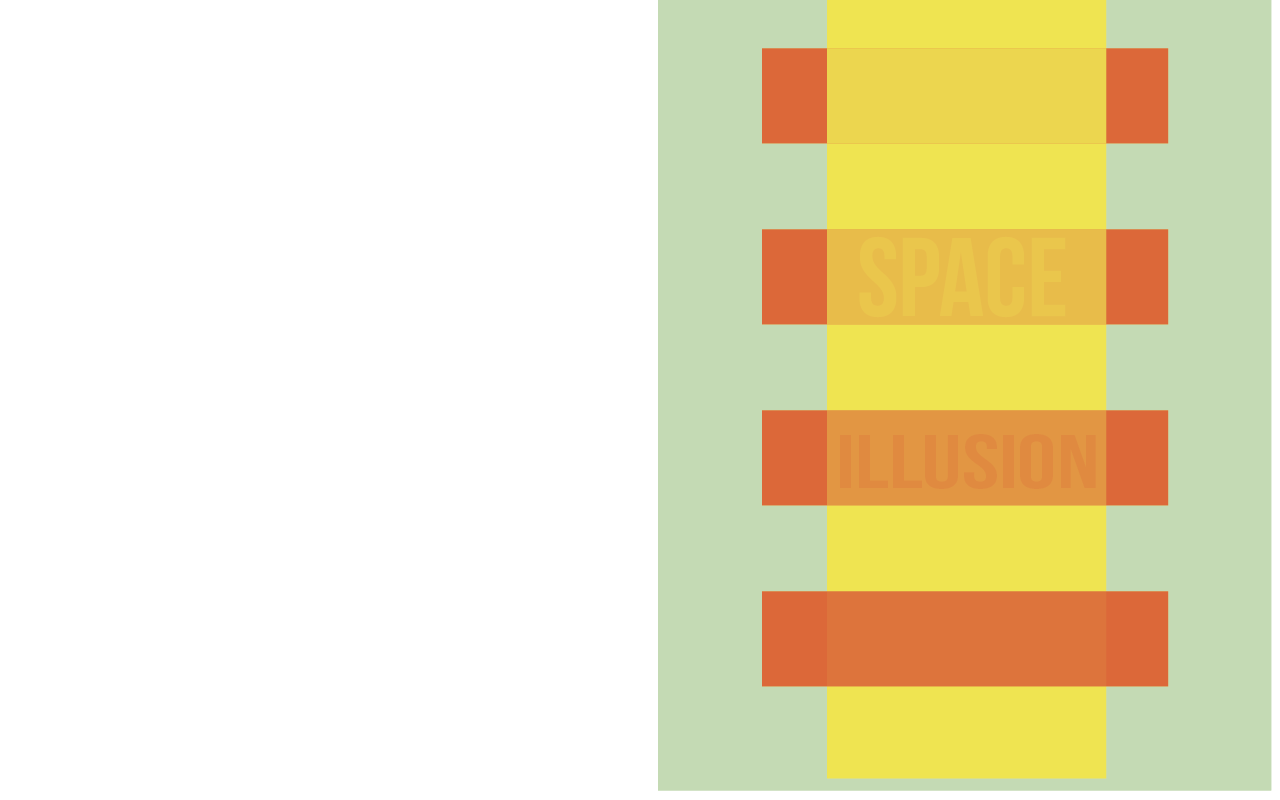
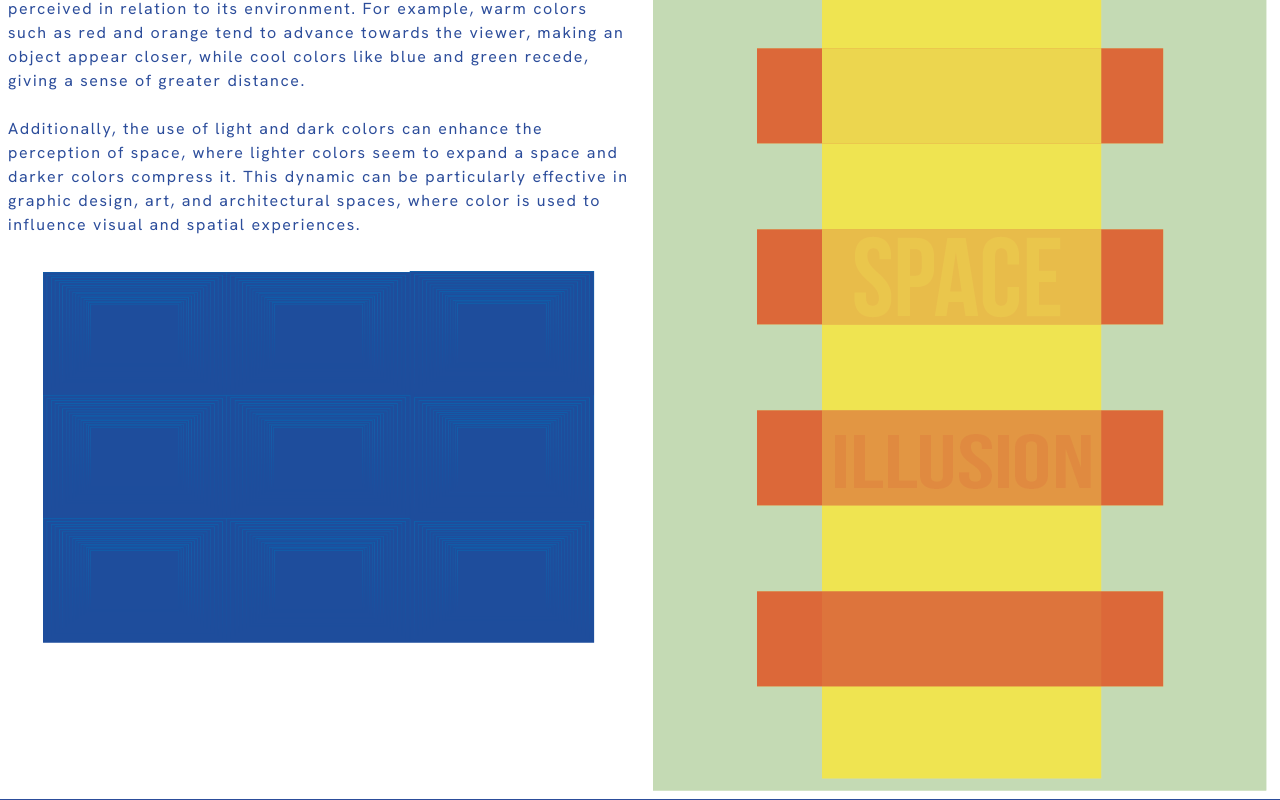
Before and after one commit to SineMunchs/Portfolooo, a Vue app: page /projects/3 in a window 1280 px wide. Shown: the part 1230-2030 px from the top of the page. Built offline with nearby package versions, Linux system fonts and the light colour scheme; the HTML template or start-up script is replaced by a standard one.

Commit message:
space illusion

```diff
--- a/src/views/ProjectThree.vue
+++ b/src/views/ProjectThree.vue
@@ -33,16 +33,28 @@ export default {
 
 
     </ul>
-    <img src="../../images/vin.jpg" alt="Project 2" class=" justify-self-end col-start-1 hover:animate-pulse">
+    <img src="../../images/vin.jpg" alt="Project 2" class=" justify-self-end col-start-1">
     </p>
         <img src="../../images/face.svg" alt="illustration 1" class=" justify-self-end col-start-2 h-3/4">
 
 </div>
 
 <!--BORDER-->
-<div class=" border-b border-blå t--10"> </div>
-<div class=" grid grid-cols-2">
-    <img src="../../images/illusion.png" alt="Project 3" class=" col-start-2 row-start-3 justify-self-end p-2 ">
+<div class=" border-b border-blå"> </div>
+
+<!--Beskrivelse-->
+<div class=" grid grid-cols-2 ">
+     <p class="col-start-1  elite text-blå p-2 tracking-widest">
+        <u>SPACE ILLUSION </u> The interaction of color can create powerful illusions of space and depth within a visual composition. By strategically using contrasting colors, designers can manipulate how an object or shape is perceived in relation to its environment. For example, warm colors such as red and orange tend to advance towards the viewer, making an object appear closer, while cool colors like blue and green recede, giving a sense of greater distance.
+<br><br>
+Additionally, the use of light and dark colors can enhance the perception of space, where lighter colors seem to expand a space and darker colors compress it. This dynamic can be particularly effective in graphic design, art, and architectural spaces, where color is used to influence visual and spatial experiences.
+<img src="../../images/blue-space.png" alt="Project 2" class=" justify-self-end col-start-1">
+    </p>
+        <img src="../../images/illusion.png" alt="illustration 1" class=" justify-self-center col-start-2 p-2">
 
 </div>
+
+<div class=" border-b border-blå"> </div>
+
+
 </template>
```
Also changed, not shown: images/blue-space.png.
